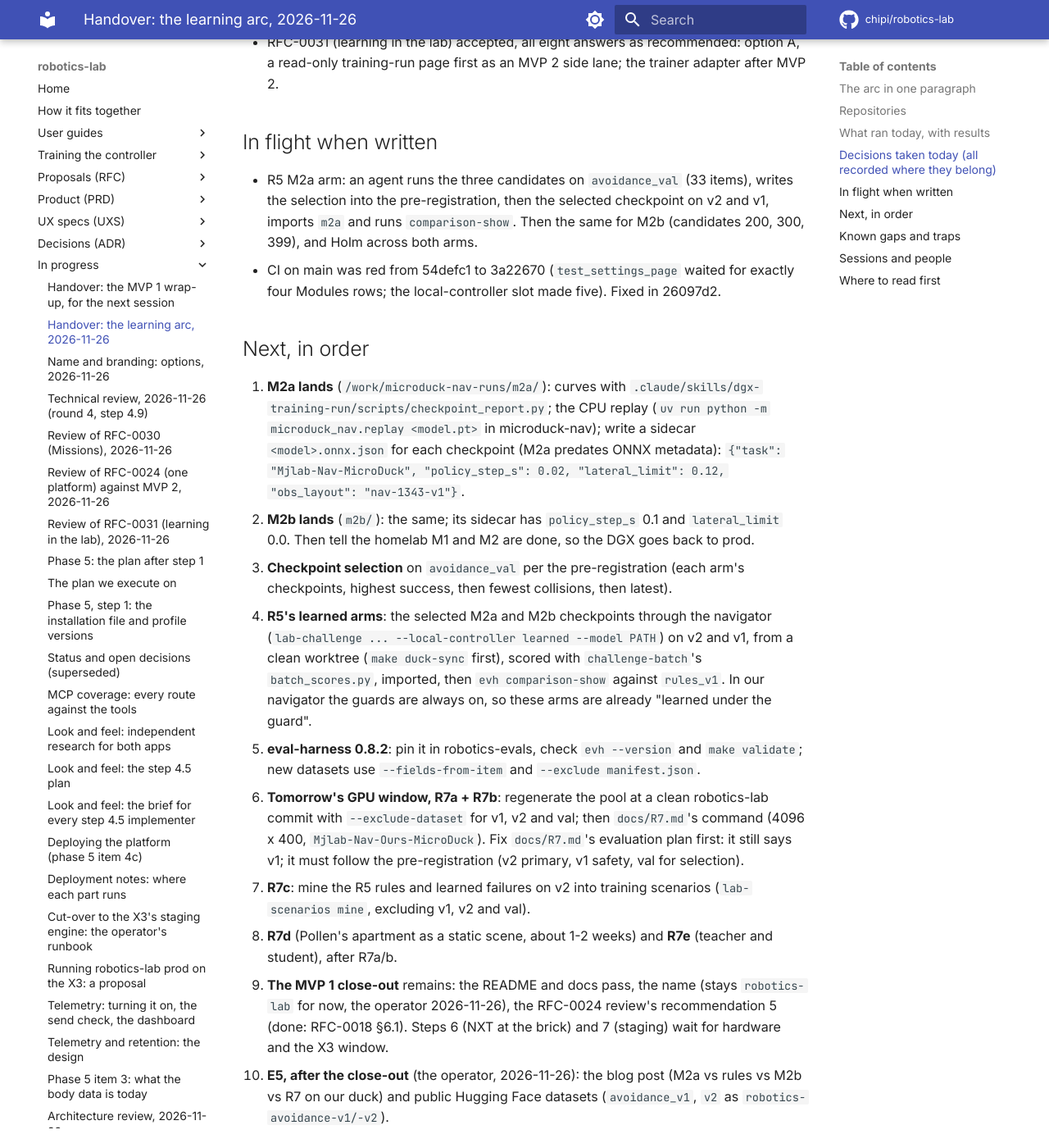
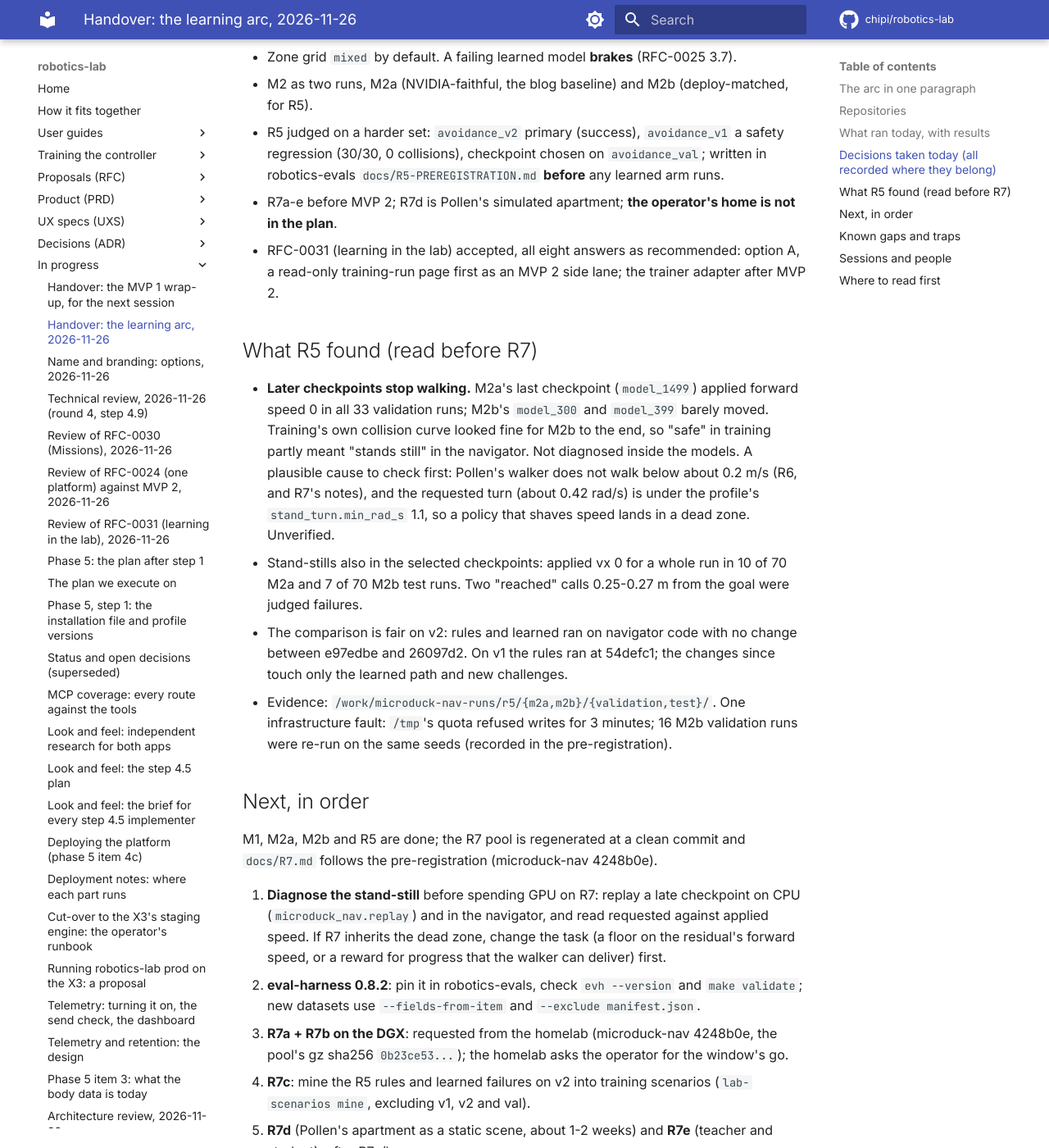
Before and after one commit to chipi/robotics-lab, an MkDocs documentation site: the page built from docs/wip/HANDOVER-TRAINING-2026-11-26.md, in a window 1280 px wide and 1400 px high, scrolled down 2740 px. Shown: the whole window at 82% size. Built offline with MkDocs 1.6.1 and Material for MkDocs 9.7.7, drawn with Linux system fonts in a browser that asks for light colours; comment, search, counter and statistics services are not loaded; some of the changed text lies outside the part shown.

Commit message:
docs(wip): R5's result in the learning-arc handover (neither learned arm beats the rules; M2b worse; late checkpoints stand still) and the next steps renumbered, the stand-still diagnosed before R7
Co-Authored-By: Claude Opus 5.5 <noreply@anthropic.com>
Claude-Session: https://claude.ai/code/session_014cvkLACeLchr5ni8n9hCia

```diff
--- a/docs/wip/HANDOVER-TRAINING-2026-11-26.md
+++ b/docs/wip/HANDOVER-TRAINING-2026-11-26.md
@@ -34,6 +34,8 @@ MVP 2 (the operator's decision).
 | M2b | `Mjlab-Nav-Deploy-MicroDuck` (10 Hz policy, no sidestep), 4096 x 400, 18:15Z to 20:43Z, commit 8399be8 | **Done**, exit 0, checkpoint_report PASS, 9 checkpoints (every 50) in `m2b/2026-11-26_18-15-16/`, each with a sidecar. Collisions per iteration 0.93 (0-99) to 0.107 (200-299, lowest) then 0.163; progress 0.49 to 0.59; goal arrivals doubled. Unlike M2a it got safer. Candidates (pre-registered, robotics-evals a48ff3c): `model_200`, `model_300`, `model_399`. The DGX released to prod after it |
 | R5 rules arm | `rules@1` on `avoidance_v1` (30 items) | **30 of 30**, 0 collisions, min clearance 0.094 m, mean 43 s; imported as `rules_v1` (robotics-evals f3d68a7) |
 | R5 rules arm, v2 | `rules@1` on `avoidance_v2` (40 items, challenges 24-28 x seeds 1-8, robotics-lab e97edbe) | **23 of 40** (57.5 %), 0 collisions: narrow_doorway 3/8, dense_boxes 2/8, chair_cluster 8/8, slalom 8/8, box_behind_door 2/8. Two families at 8/8 cannot show a gain (four pilot seeds overstated them; not changed after seeing test seeds). Imported (robotics-evals a111bba) |
+| R5 validation | Candidates on `avoidance_val` (33 items) | M2a: `model_100` 22/33 0 coll., `model_200` 22/33 1 coll., `model_1499` **0/33 (never moved)**. M2b: `model_200` 22/33 2 coll., `model_300` 0/33, `model_399` 0/33. Selected M2a `model_100`, M2b `model_200` (robotics-evals 8337114, db3b3e4) |
+| **R5 result** | Selected checkpoints on v2 and v1, Holm across the two arms (d64a775, 69f8c17) | **Neither learned arm beats the rules.** v2: rules 23/40, M2a 20/40 (not significant, p 0.50), M2b 9/40 (**worse**, Holm p 0.025). Each learned arm had 1 collision on v2 (the same item, `dense_boxes-s2`, 1 mm inside the footprint), so both fail the collision limit. v1 safety (30/30, 0 collisions): M2a 26/30, M2b 21/30 with 1 collision; both fail |
 
 The DGX: the operator gave it to us for the whole series ("it stays yours until you're done with
 M1 and M2"); the homelab session runs every swap and copies folders to `/work/microduck-nav-runs/`.
@@ -58,47 +60,46 @@ Prod must be back by 23:20Z; the nightly 23:45Z to 03:00Z stays clear.
 - RFC-0031 (learning in the lab) accepted, all eight answers as recommended: option A, a read-only
   training-run page first as an MVP 2 side lane; the trainer adapter after MVP 2.
 
-## In flight when written
+## What R5 found (read before R7)
 
-- R5 M2a arm: an agent runs the three candidates on `avoidance_val` (33 items), writes the
-  selection into the pre-registration, then the selected checkpoint on v2 and v1, imports `m2a`
-  and runs `comparison-show`. Then the same for M2b (candidates 200, 300, 399), and Holm across both
-  arms.
-- CI on main was red from 54defc1 to 3a22670 (`test_settings_page` waited for exactly four
-  Modules rows; the local-controller slot made five). Fixed in 26097d2.
+- **Later checkpoints stop walking.** M2a's last checkpoint (`model_1499`) applied forward speed 0
+  in all 33 validation runs; M2b's `model_300` and `model_399` barely moved. Training's own
+  collision curve looked fine for M2b to the end, so "safe" in training partly meant "stands
+  still" in the navigator. Not diagnosed inside the models. A plausible cause to check first:
+  Pollen's walker does not walk below about 0.2 m/s (R6, and R7's notes), and the requested
+  turn (about 0.42 rad/s) is under the profile's `stand_turn.min_rad_s` 1.1, so a policy that
+  shaves speed lands in a dead zone. Unverified.
+- Stand-stills also in the selected checkpoints: applied vx 0 for a whole run in 10 of 70 M2a and
+  7 of 70 M2b test runs. Two "reached" calls 0.25-0.27 m from the goal were judged failures.
+- The comparison is fair on v2: rules and learned ran on navigator code with no change between
+  e97edbe and 26097d2. On v1 the rules ran at 54defc1; the changes since touch only the learned
+  path and new challenges.
+- Evidence: `/work/microduck-nav-runs/r5/{m2a,m2b}/{validation,test}/`. One infrastructure fault:
+  `/tmp`'s quota refused writes for 3 minutes; 16 M2b validation runs were re-run on the same
+  seeds (recorded in the pre-registration).
 
 ## Next, in order
 
-1. **M2a lands** (`/work/microduck-nav-runs/m2a/`): curves with
-   `.claude/skills/dgx-training-run/scripts/checkpoint_report.py`; the CPU replay
-   (`uv run python -m microduck_nav.replay <model.pt>` in microduck-nav); write a sidecar
-   `<model>.onnx.json` for each checkpoint (M2a predates ONNX metadata):
-   `{"task": "Mjlab-Nav-MicroDuck", "policy_step_s": 0.02, "lateral_limit": 0.12, "obs_layout":
-   "nav-1343-v1"}`.
-2. **M2b lands** (`m2b/`): the same; its sidecar has `policy_step_s` 0.1 and `lateral_limit` 0.0.
-   Then tell the homelab M1 and M2 are done, so the DGX goes back to prod.
-3. **Checkpoint selection** on `avoidance_val` per the pre-registration (each arm's checkpoints,
-   highest success, then fewest collisions, then latest).
-4. **R5's learned arms**: the selected M2a and M2b checkpoints through the navigator
-   (`lab-challenge ... --local-controller learned --model PATH`) on v2 and v1, from a clean
-   worktree (`make duck-sync` first), scored with `challenge-batch`'s `batch_scores.py`, imported,
-   then `evh comparison-show` against `rules_v1`. In our navigator the guards are always on, so
-   these arms are already "learned under the guard".
-5. **eval-harness 0.8.2**: pin it in robotics-evals, check `evh --version` and `make validate`;
+M1, M2a, M2b and R5 are done; the R7 pool is regenerated at a clean commit and `docs/R7.md`
+follows the pre-registration (microduck-nav 4248b0e).
+
+1. **Diagnose the stand-still** before spending GPU on R7: replay a late checkpoint on CPU
+   (`microduck_nav.replay`) and in the navigator, and read requested against applied speed. If R7
+   inherits the dead zone, change the task (a floor on the residual's forward speed, or a reward
+   for progress that the walker can deliver) first.
+2. **eval-harness 0.8.2**: pin it in robotics-evals, check `evh --version` and `make validate`;
    new datasets use `--fields-from-item` and `--exclude manifest.json`.
-6. **Tomorrow's GPU window, R7a + R7b**: regenerate the pool at a clean robotics-lab commit with
-   `--exclude-dataset` for v1, v2 and val; then `docs/R7.md`'s command (4096 x 400,
-   `Mjlab-Nav-Ours-MicroDuck`). Fix `docs/R7.md`'s evaluation plan first: it still says v1; it
-   must follow the pre-registration (v2 primary, v1 safety, val for selection).
-7. **R7c**: mine the R5 rules and learned failures on v2 into training scenarios (`lab-scenarios
+3. **R7a + R7b on the DGX**: requested from the homelab (microduck-nav 4248b0e, the pool's gz
+   sha256 `0b23ce53...`); the homelab asks the operator for the window's go.
+4. **R7c**: mine the R5 rules and learned failures on v2 into training scenarios (`lab-scenarios
    mine`, excluding v1, v2 and val).
-8. **R7d** (Pollen's apartment as a static scene, about 1-2 weeks) and **R7e** (teacher and
+5. **R7d** (Pollen's apartment as a static scene, about 1-2 weeks) and **R7e** (teacher and
    student), after R7a/b.
-9. **The MVP 1 close-out** remains: the README and docs pass, the name (stays `robotics-lab` for
-   now, the operator 2026-11-26), the RFC-0024 review's recommendation 5 (done: RFC-0018 §6.1).
-   Steps
-   6 (NXT at the brick) and 7 (staging) wait for hardware and the X3 window.
-10. **E5, after the close-out** (the operator, 2026-11-26): the blog post (M2a vs rules vs M2b vs
+6. **The MVP 1 close-out**: done except steps 6 (NXT at the brick) and 7 (staging), which wait for
+   hardware and the X3 window. Done 2026-11-26: the README and docs pass with screenshots, user
+   guides for every app (`docs/guides/`), the MIT licence, the GitHub description and topics, the
+   RFC-0024 review's recommendation 5 (RFC-0018 §6.1). The name stays `robotics-lab` for now.
+7. **E5, after the close-out** (the operator, 2026-11-26): the blog post (M2a vs rules vs M2b vs
     R7 on our duck) and public Hugging Face datasets (`avoidance_v1`, `v2` as
     `robotics-avoidance-v1/-v2`).
 
```
